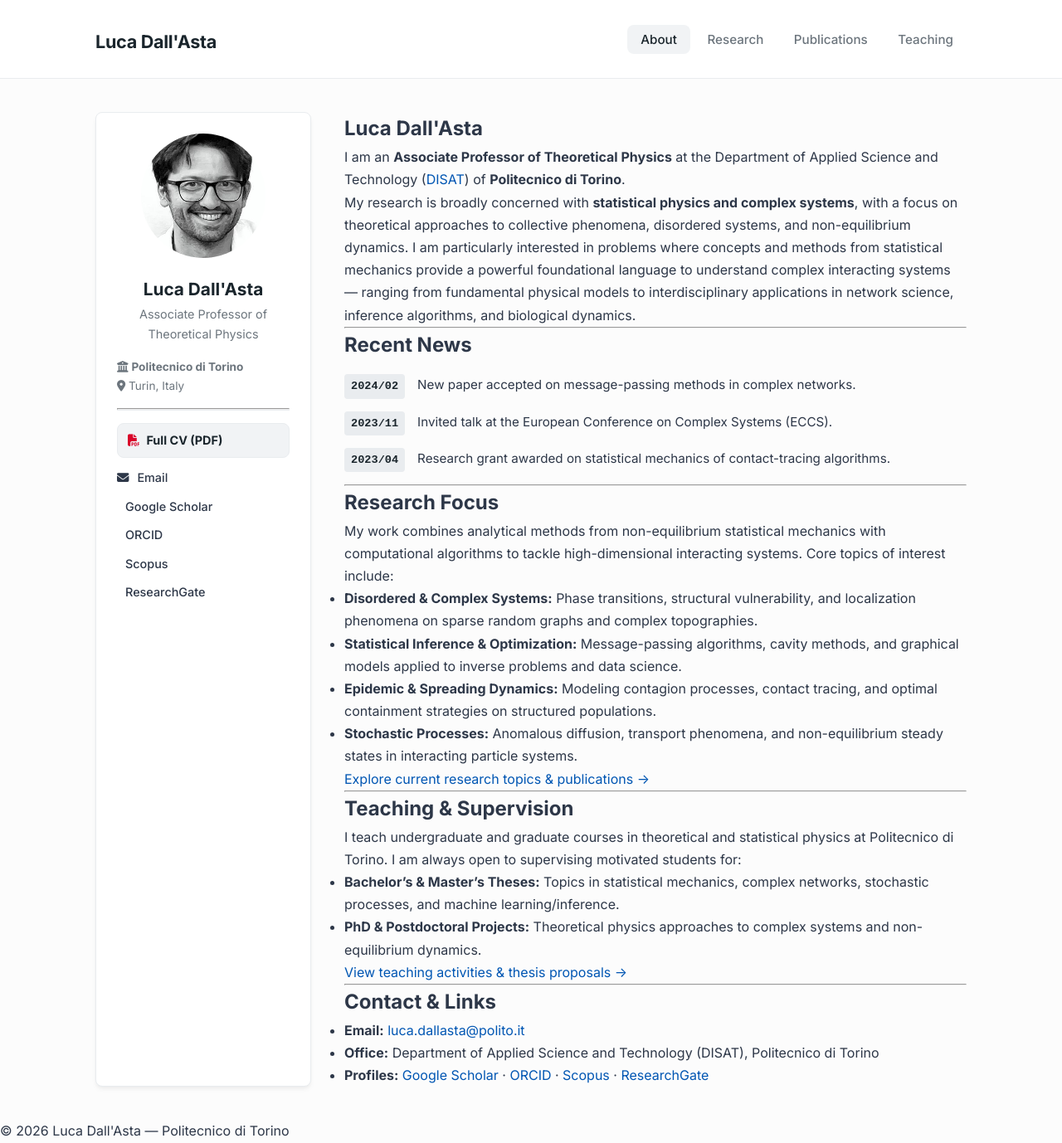
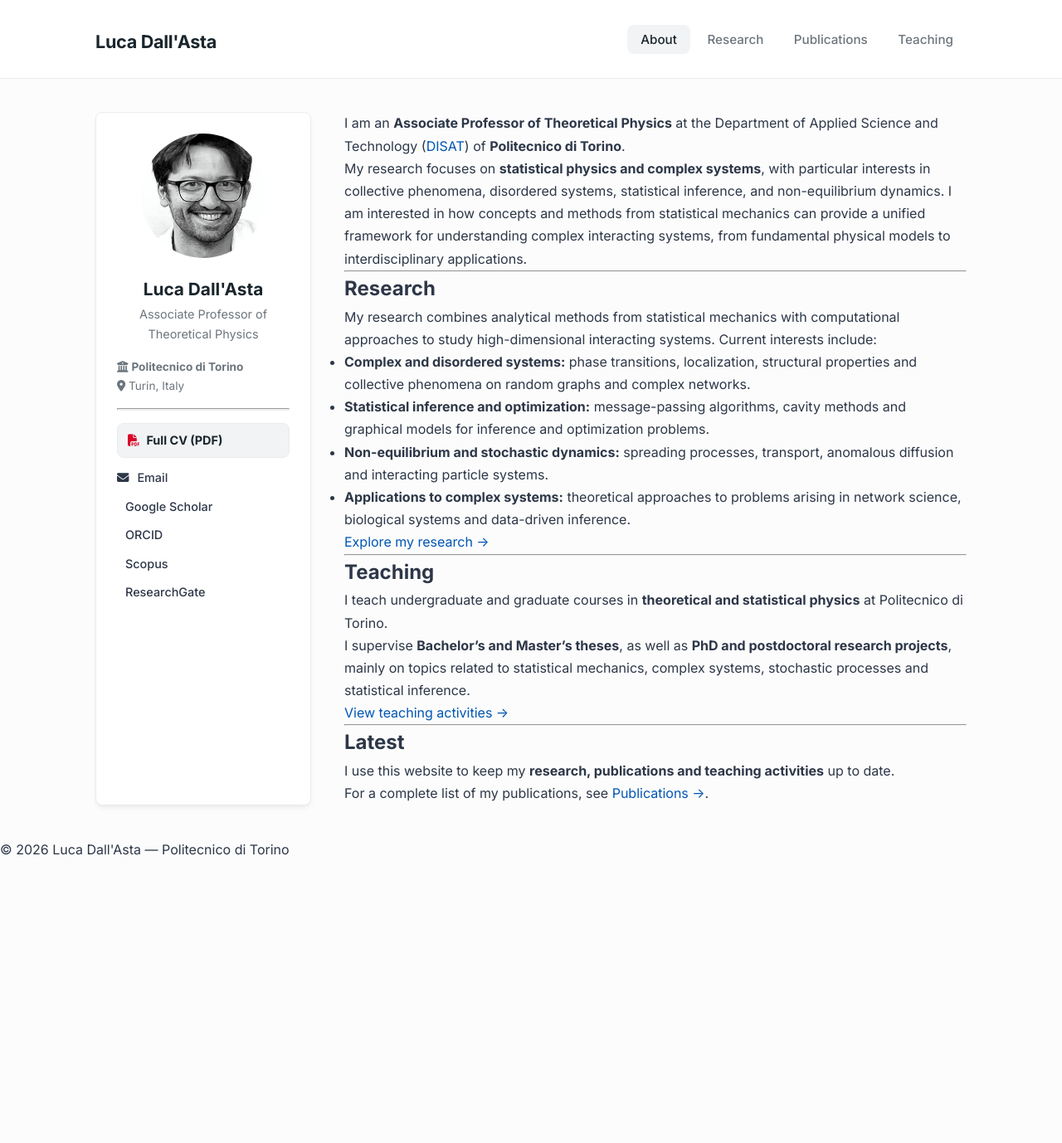
Before and after one commit to dallasta/dallasta.github.io, a Jekyll site: the page built from _pages/about.md, in a window 1280 px wide and 1378 px high. Shown: the whole window at 83% size. Built offline with Jekyll 4.4.1, drawn with Linux system fonts in a browser that asks for light colours; a style sheet for code colours, icons or effects is not loaded.

Commit message:
Add files via upload

```diff
--- a/_pages/about.md
+++ b/_pages/about.md
@@ -1,60 +1,39 @@
 ---
 permalink: /
-title: "Luca Dall'Asta"
 author_profile: true
 ---
 
 I am an **Associate Professor of Theoretical Physics** at the Department of Applied Science and Technology ([DISAT](https://www.disat.polito.it/)) of **Politecnico di Torino**.
 
-My research is broadly concerned with **statistical physics and complex systems**, with a focus on theoretical approaches to collective phenomena, disordered systems, and non-equilibrium dynamics. I am particularly interested in problems where concepts and methods from statistical mechanics provide a powerful foundational language to understand complex interacting systems — ranging from fundamental physical models to interdisciplinary applications in network science, inference algorithms, and biological dynamics.
+My research focuses on **statistical physics and complex systems**, with particular interests in collective phenomena, disordered systems, statistical inference, and non-equilibrium dynamics. I am interested in how concepts and methods from statistical mechanics can provide a unified framework for understanding complex interacting systems, from fundamental physical models to interdisciplinary applications.
 
 ---
 
-## Recent News
+## Research
 
-<ul class="news-timeline">
-  <li class="news-item">
-    <span class="news-date">2024/02</span>
-    <span>New paper accepted on message-passing methods in complex networks.</span>
-  </li>
-  <li class="news-item">
-    <span class="news-date">2023/11</span>
-    <span>Invited talk at the European Conference on Complex Systems (ECCS).</span>
-  </li>
-  <li class="news-item">
-    <span class="news-date">2023/04</span>
-    <span>Research grant awarded on statistical mechanics of contact-tracing algorithms.</span>
-  </li>
-</ul>
+My research combines analytical methods from statistical mechanics with computational approaches to study high-dimensional interacting systems. Current interests include:
+
+- **Complex and disordered systems:** phase transitions, localization, structural properties and collective phenomena on random graphs and complex networks.
+- **Statistical inference and optimization:** message-passing algorithms, cavity methods and graphical models for inference and optimization problems.
+- **Non-equilibrium and stochastic dynamics:** spreading processes, transport, anomalous diffusion and interacting particle systems.
+- **Applications to complex systems:** theoretical approaches to problems arising in network science, biological systems and data-driven inference.
+
+[Explore my research →](/research/)
 
 ---
 
-## Research Focus
+## Teaching
 
-My work combines analytical methods from non-equilibrium statistical mechanics with computational algorithms to tackle high-dimensional interacting systems. Core topics of interest include:
+I teach undergraduate and graduate courses in **theoretical and statistical physics** at Politecnico di Torino.
 
-* **Disordered & Complex Systems:** Phase transitions, structural vulnerability, and localization phenomena on sparse random graphs and complex topographies.
-* **Statistical Inference & Optimization:** Message-passing algorithms, cavity methods, and graphical models applied to inverse problems and data science.
-* **Epidemic & Spreading Dynamics:** Modeling contagion processes, contact tracing, and optimal containment strategies on structured populations.
-* **Stochastic Processes:** Anomalous diffusion, transport phenomena, and non-equilibrium steady states in interacting particle systems.
+I supervise **Bachelor's and Master's theses**, as well as **PhD and postdoctoral research projects**, mainly on topics related to statistical mechanics, complex systems, stochastic processes and statistical inference.
 
-[Explore current research topics & publications →](/research/)
+[View teaching activities →](/teaching/)
 
 ---
 
-## Teaching & Supervision
+## Latest
 
-I teach undergraduate and graduate courses in theoretical and statistical physics at Politecnico di Torino. I am always open to supervising motivated students for:
+I use this website to keep my **research, publications and teaching activities** up to date.
 
-* **Bachelor's & Master's Theses:** Topics in statistical mechanics, complex networks, stochastic processes, and machine learning/inference.
-* **PhD & Postdoctoral Projects:** Theoretical physics approaches to complex systems and non-equilibrium dynamics.
-
-[View teaching activities & thesis proposals →](/teaching/)
-
----
-
-## Contact & Links
-
-* **Email:** [luca.dallasta@polito.it](mailto:luca.dallasta@polito.it)
-* **Office:** Department of Applied Science and Technology (DISAT), Politecnico di Torino
-* **Profiles:** [Google Scholar](https://scholar.google.it/citations?user=nZ8H4nsAAAAJ) · [ORCID](https://orcid.org/0000-0002-3868-6188) · [Scopus](https://www.scopus.com/authid/detail.uri?authorId=12792618900) · [ResearchGate](https://www.researchgate.net/profile/Luca-DallAsta)
+For a complete list of my publications, see [Publications →](/publications/).
```
